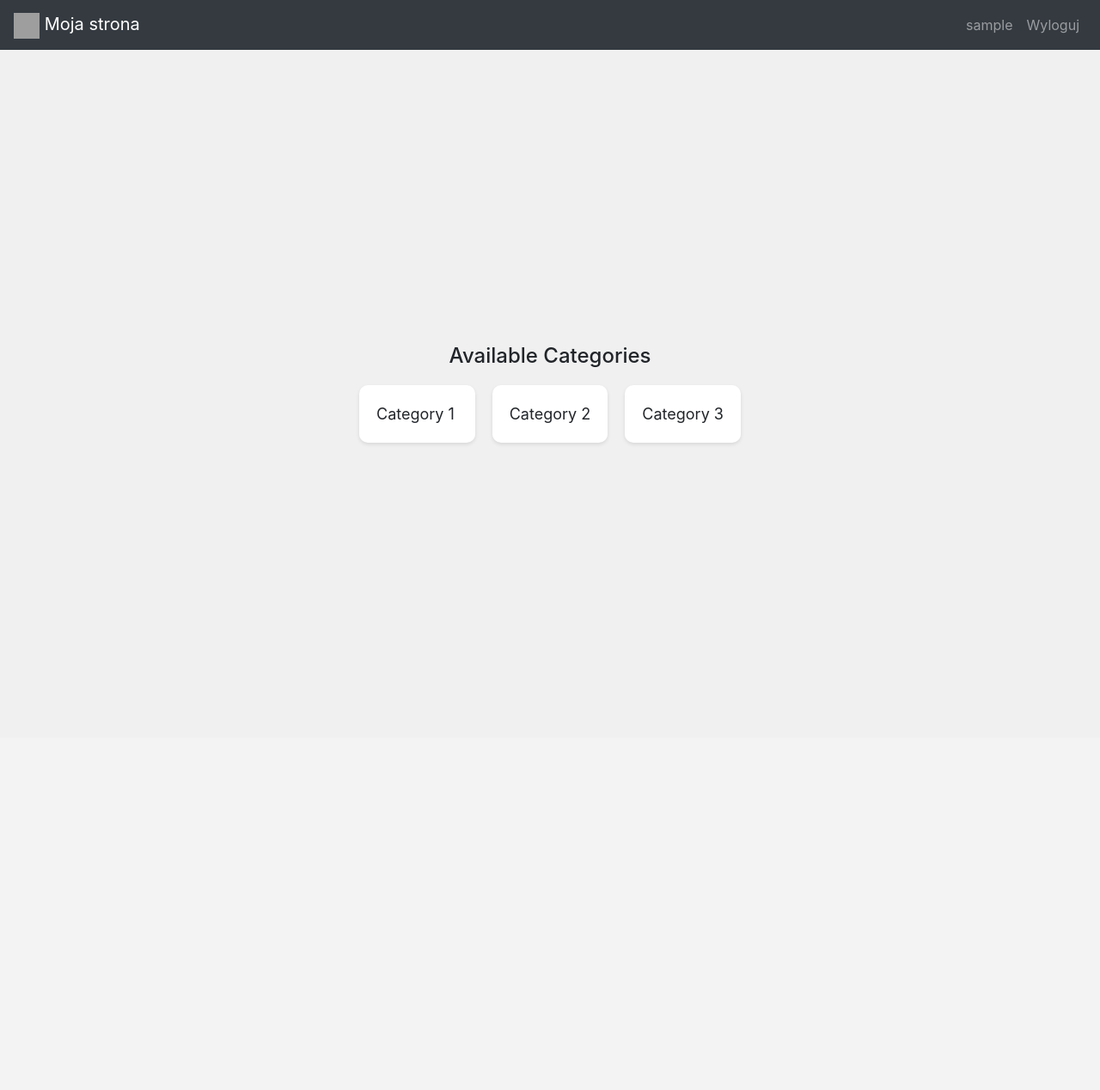
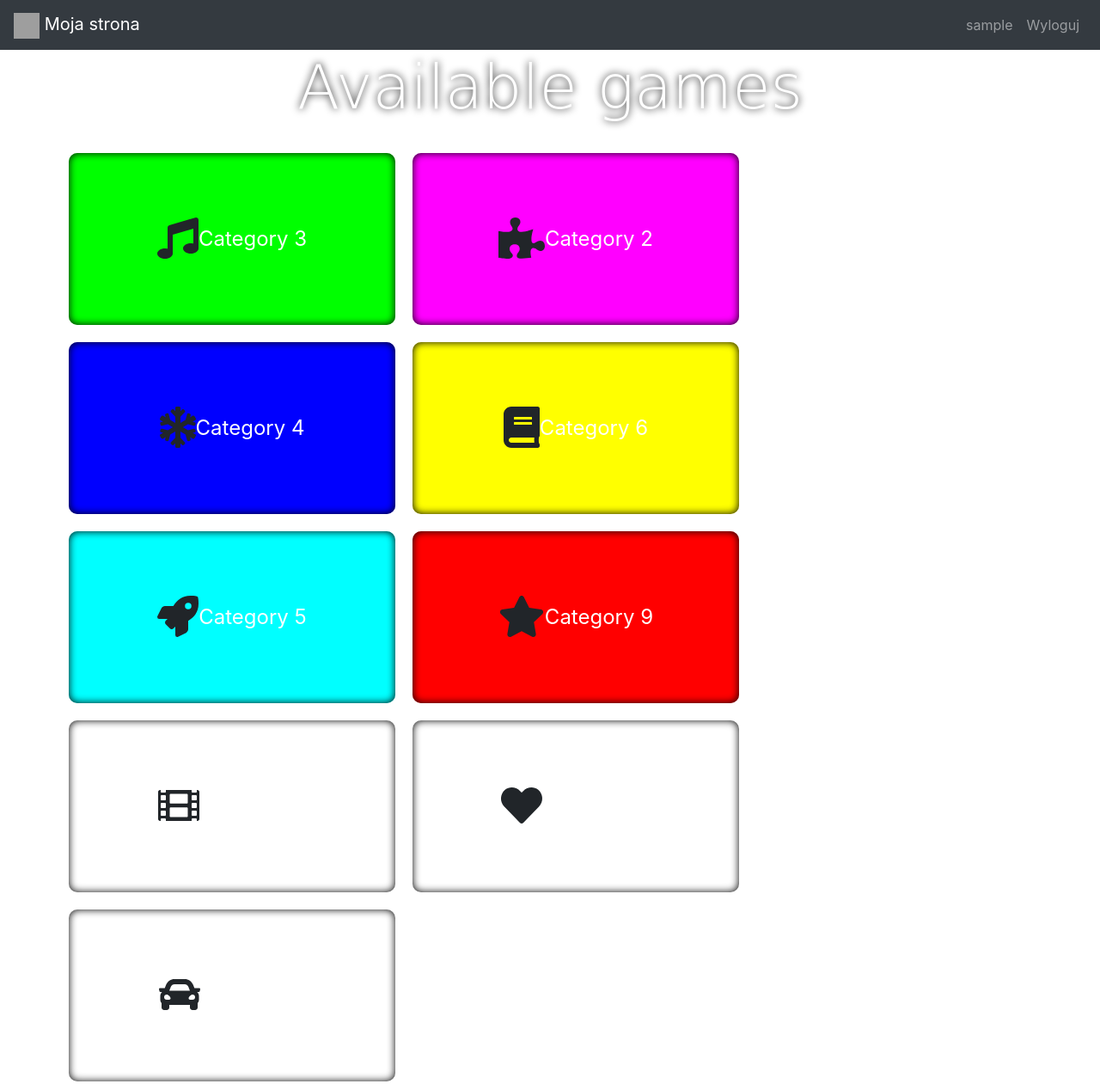
Before and after one commit to Adrian-Rochminski/docker-project, a Flask app: page /choose-game in a window 1280 px wide. Shown: the whole page at 86% size. Before the commit the page ends 518 px from the top, so only its background shows below. Run offline with Flask 3, Linux system fonts and the light colour scheme; the visitor is signed in with stand-in values (Sample User, id 1); some libraries are stand-ins or nearby versions; grey boxes are pictures that could not be loaded.

Commit message:
Added category choosing for user

```diff
--- /dev/null
+++ b/Charades/backend/app/website/static/scripts/script_choose.js
@@ -0,0 +1,72 @@
+const categories = [{
+    name: 'Category 1',
+    icon: 'fas fa-car'
+}, {
+    name: 'Category 2',
+    icon: 'fas fa-puzzle-piece'
+}, {
+    name: 'Category 3',
+    icon: 'fas fa-music'
+}, {
+    name: 'Category 4',
+    icon: 'fas fa-snowflake'
+}, {
+    name: 'Category 5',
+    icon: 'fas fa-rocket'
+}, {
+    name: 'Category 6',
+    icon: 'fas fa-book'
+}, {
+    name: 'Category 7',
+    icon: 'fas fa-film'
+}, {
+    name: 'Category 8',
+    icon: 'fas fa-heart'
+}, {
+    name: 'Category 9',
+    icon: 'fas fa-star'
+}];
+
+function shuffle(array) {
+    let currentIndex = array.length,
+        randomIndex;
+    while (currentIndex !== 0) {
+        randomIndex = Math.floor(Math.random() * currentIndex);
+        currentIndex--;
+        [array[currentIndex], array[randomIndex]] = [array[randomIndex], array[currentIndex]];
+    }
+    return array;
+}
+
+function generateTiles() {
+    console.log("Skrypt został załadowany poprawnie.");
+    const tilesContainer = document.querySelector('.tiles');
+    const colors = ['#ff0000', '#00ff00', '#0000ff', '#ffff00', '#ff00ff', '#00ffff', '#ffffff'];
+    const shuffledColors = shuffle(colors);
+    const shuffledCategories = shuffle(categories);
+    shuffledCategories.forEach((category, index) => {
+        const tile = document.createElement('div');
+        tile.classList.add('tile', 'col-md-4', 'animate__animated', 'animate__fadeIn');
+        tile.style.backgroundColor = shuffledColors[index];
+        tile.innerHTML = `
+            <span class="tile-icon"><i class="${category.icon}"></i></span>
+            <br>
+            <span class="tile-text">${category.name}</span>`;
+        tilesContainer.appendChild(tile);
+    });
+       tile.addEventListener('click', () => {
+            const categoryName = category.name;
+            $.ajax({
+                url: '/your-backend-endpoint',
+                type: 'POST',
+                data: {
+                    categoryName: categoryName
+                },
+                success: function(response) {
+                    console.log(response);
+                }
+            });
+        });
+}
+
+generateTiles();
--- a/Charades/backend/app/website/static/styles/style_modes.css
+++ b/Charades/backend/app/website/static/styles/style_modes.css
@@ -1,43 +1,7 @@
-body {
-  margin: 0;
-  padding: 0;
-  font-family: Arial, sans-serif;
-  background-color: #f0f0f0;
-}
+.title { color: #ffffff; text-shadow: 0 0 10px #000000; font-family: ‘Comic Sans MS’, cursive, sans-serif; }
 
-.container {
-  display: flex;
-  flex-direction: column;
-  align-items: center;
-  justify-content: center;
-  height: 100vh;
-}
+.tile { display: flex; align-items: center; justify-content: center; height: 200px; margin: 10px; border-radius: 10px; box-shadow: inset 0 0 10px #000000; }
 
-.title {
-  font-size: 24px;
-  margin-bottom: 20px;
-}
+.tile-text { color: #ffffff; font-size: 24px; }
 
-.tiles {
-  display: grid;
-  grid-template-columns: repeat(3, 1fr);
-  grid-gap: 20px;
-}
-
-.tile {
-  background-color: #fff;
-  padding: 20px;
-  border-radius: 10px;
-  box-shadow: 0 2px 4px rgba(0, 0, 0, 0.1);
-  transition: transform 0.3s, box-shadow 0.3s;
-  cursor: pointer;
-}
-
-.tile:hover {
-  transform: scale(1.05);
-  box-shadow: 0 4px 8px rgba(0, 0, 0, 0.2);
-}
-
-.tile-text {
-  font-size: 18px;
-}
+.tile-icon { font-size: 48px; }
--- a/Charades/backend/app/website/templates/base.html
+++ b/Charades/backend/app/website/templates/base.html
@@ -3,11 +3,10 @@
   <head>
     <meta charset="utf-8" />
     <meta name="viewport" content="width=device-width, initial-scale=1" />
-    {% block links %} {% endblock %}
     <link rel="stylesheet" href="https://stackpath.bootstrapcdn.com/bootstrap/4.5.2/css/bootstrap.min.css">
     <script src="https://code.jquery.com/jquery-3.5.1.min.js"></script>
     <script src="https://stackpath.bootstrapcdn.com/bootstrap/4.5.2/js/bootstrap.min.js"></script>
-    <link rel="stylesheet" href="{{ url_for('static', filename='styles/style_home.css') }}">
+    {% block links %}{% endblock %}
     <title>{% block title %} Base {% endblock %}</title>
   </head>
   <body>
--- a/Charades/backend/app/website/templates/choose-game.html
+++ b/Charades/backend/app/website/templates/choose-game.html
@@ -1,23 +1,19 @@
 {% extends "base.html" %}
 {% block links %}
-    <link rel="stylesheet" href="{{ url_for('static', filename='styles/style_modes.css') }}">
+    <link rel="stylesheet" href= "{{ url_for('static', filename='styles/style_modes.css') }}">
+    <script src="https://cdnjs.cloudflare.com/ajax/libs/jquery/3.6.0/jquery.min.js"></script>
+    <script src="https://cdnjs.cloudflare.com/ajax/libs/font-awesome/5.15.4/css/all.min.css"></script>
+    <script src="https://cdnjs.cloudflare.com/ajax/libs/font-awesome/5.15.4/js/all.min.js"></script>
+    <script src="https://cdnjs.cloudflare.com/ajax/libs/bootstrap/5.1.3/js/bootstrap.bundle.min.js"></script>
+
 {% endblock %}
 {% block title %} games {% endblock %}
 {% block content %}
     <div class="container">
-        <h1 class="title">Available Categories</h1>
-        <div class="tiles">
-          <div class="tile">
-            <span class="tile-text">Category 1</span>
-          </div>
-          <div class="tile">
-            <span class="tile-text">Category 2</span>
-          </div>
-          <div class="tile">
-            <span class="tile-text">Category 3</span>
-          </div>
+    <h1 class="title display-3 text-center mb-4 animate__animated animate__fadeIn animate__delay-1s">Available games</h1>
+        <div class="tiles row" >
+        <script src="{{ url_for('static', filename='scripts/script_choose.js') }}"></script>
+        </div>
+    </div>
 
-    </div>
-  </div>
-  <script src="script.js"></script>
 {% endblock %}
```
